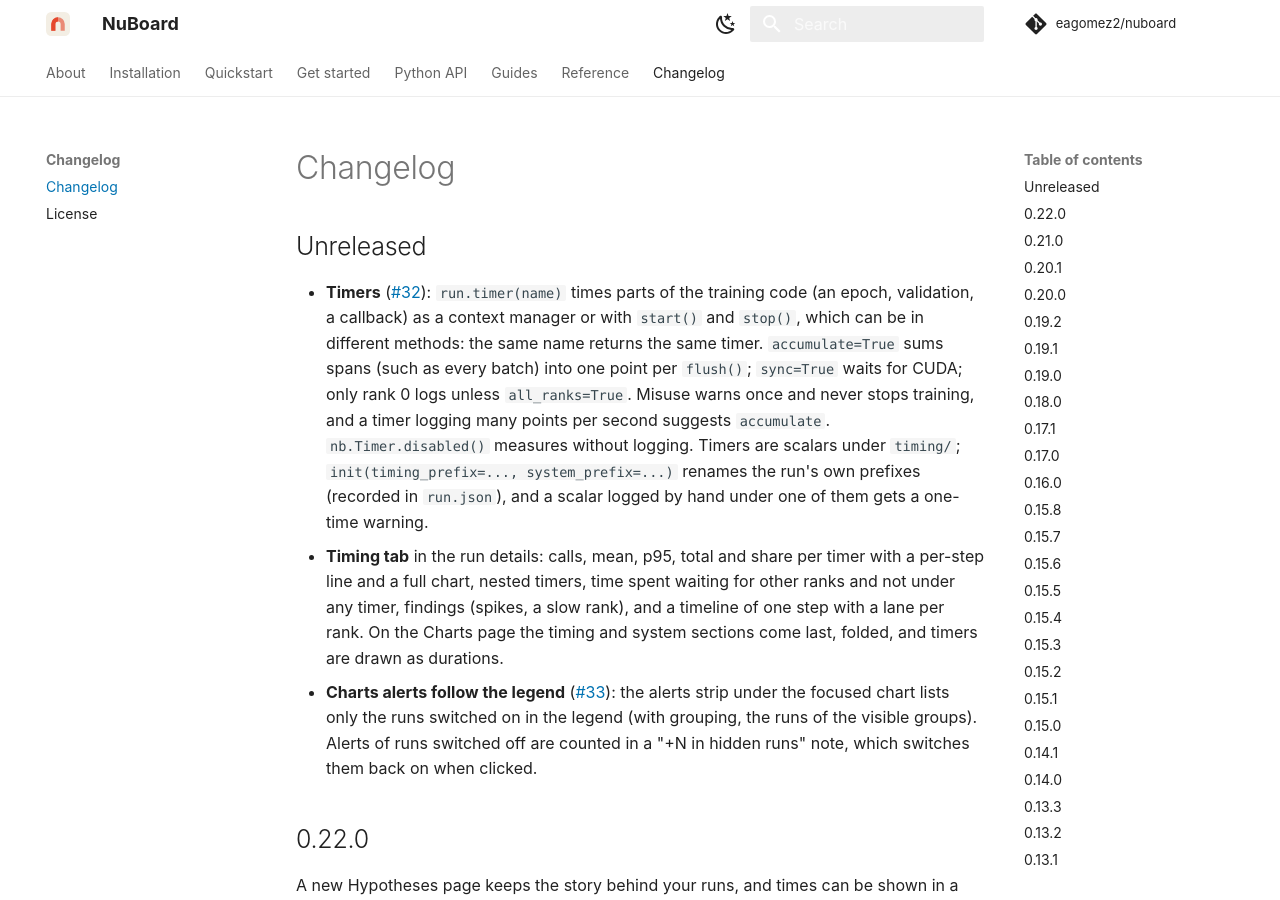
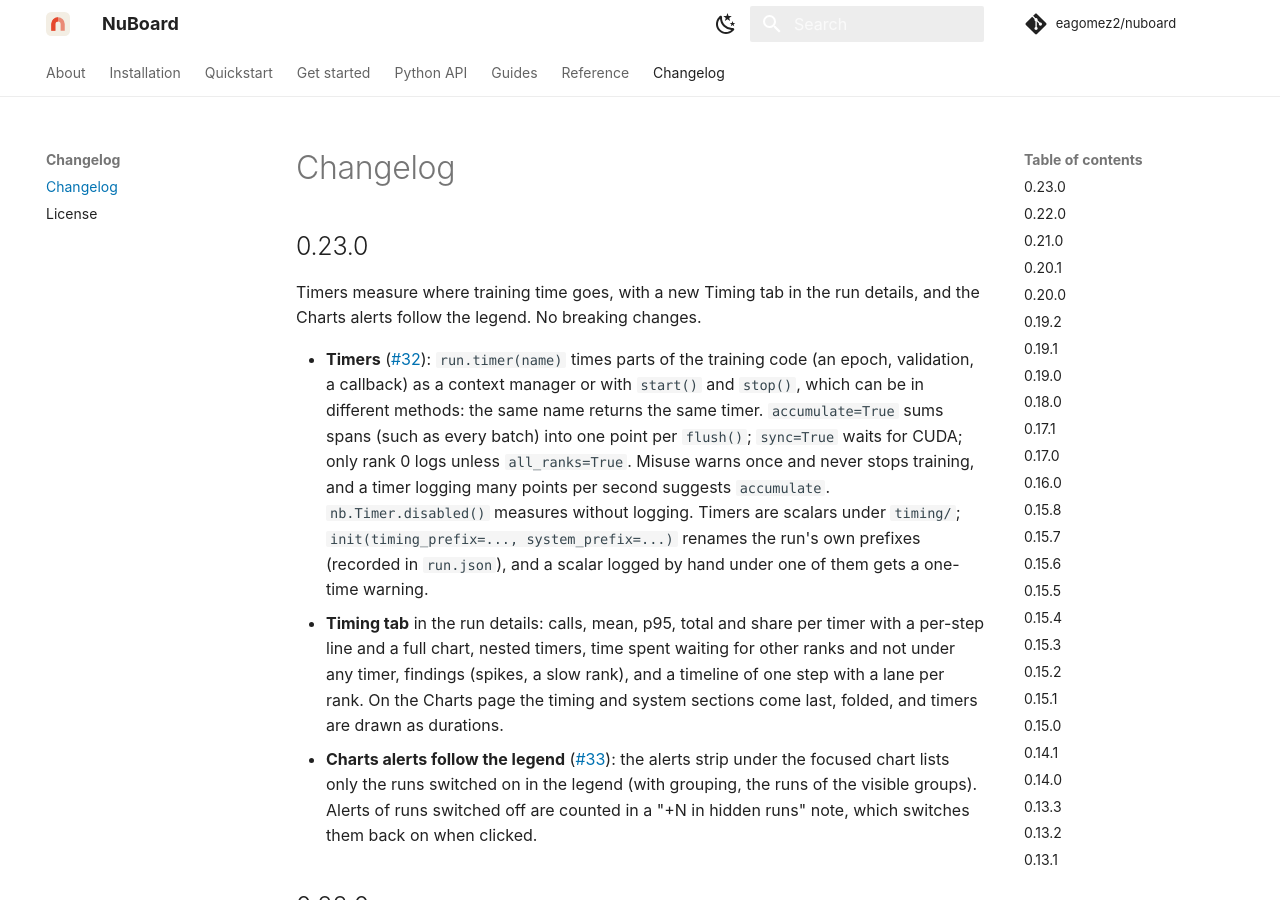
Before and after one commit to eagomez2/nuboard, an MkDocs documentation site: the page built from docs/changelog.md, in a window 1280 px wide and 900 px high. Built offline with MkDocs 1.6.1 and Material for MkDocs 9.7.7, drawn with Linux system fonts in a browser that asks for light colours; comment, search, counter and statistics services are not loaded.

Commit message:
Release 0.23.0

````diff
--- a/docs/changelog.md
+++ b/docs/changelog.md
@@ -1,6 +1,9 @@
 # Changelog
 
-## Unreleased
+## 0.23.0
+
+Timers measure where training time goes, with a new Timing tab in the run
+details, and the Charts alerts follow the legend. No breaking changes.
 
 - **Timers** ([#32](https://github.com/eagomez2/nuboard/issues/32)):
   `run.timer(name)` times parts of the training code (an epoch, validation, a
--- a/docs/installation.md
+++ b/docs/installation.md
@@ -108,9 +108,9 @@ for you when `src/nuboard/static/` is missing.
 
 ```console
 $ nuboard version
-nuboard 0.22.0
+nuboard 0.23.0
 $ python -c "import nuboard; print(nuboard.__version__)"
-0.22.0
+0.23.0
 ```
 
 Next, the [Quickstart](quickstart.md) runs the demo and logs a first run.
--- a/pyproject.toml
+++ b/pyproject.toml
@@ -1,6 +1,6 @@
 [project]
 name = "nuboard"
-version = "0.22.0"
+version = "0.23.0"
 description = "A fast, local, folder-based experiment tracker and viewer for ML training."
 readme = "README.md"
 requires-python = ">=3.10"
````
Also changed, not shown: 2 other files.
